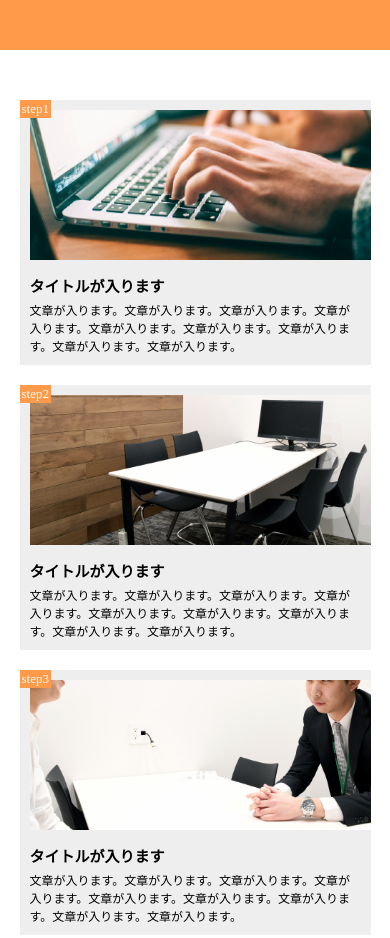
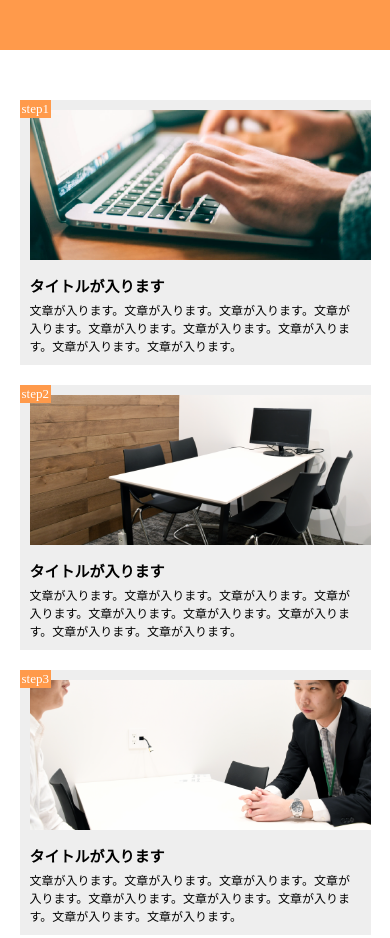
Before and after one commit to ota-takara-infratop/chapter9_exercise.responsive, a plain HTML site: page index.html in a window 390 px wide. Shown: the top 938 px of the page. Drawn offline with Linux system fonts and the light colour scheme.

Commit message:
[Fix] imgのレスポンシブ対応修正

```diff
--- a/style.css
+++ b/style.css
@@ -100,17 +100,17 @@ footer {
   }
 
   .step1-img {
-    width: 362px;
-    background-size: 409px;
+    width: 100%;
+    background-size: 110%;
   }
 
   .step2-img {
-    width: 362px;
-    background-size: 409px;
+    width: 100%;
+    background-size: 110%;
   }
 
   .step3-img {
-    width: 362px;
-    background-size: 409px;
+    width: 100%;
+    background-size: 110%;
   }
 }
```
